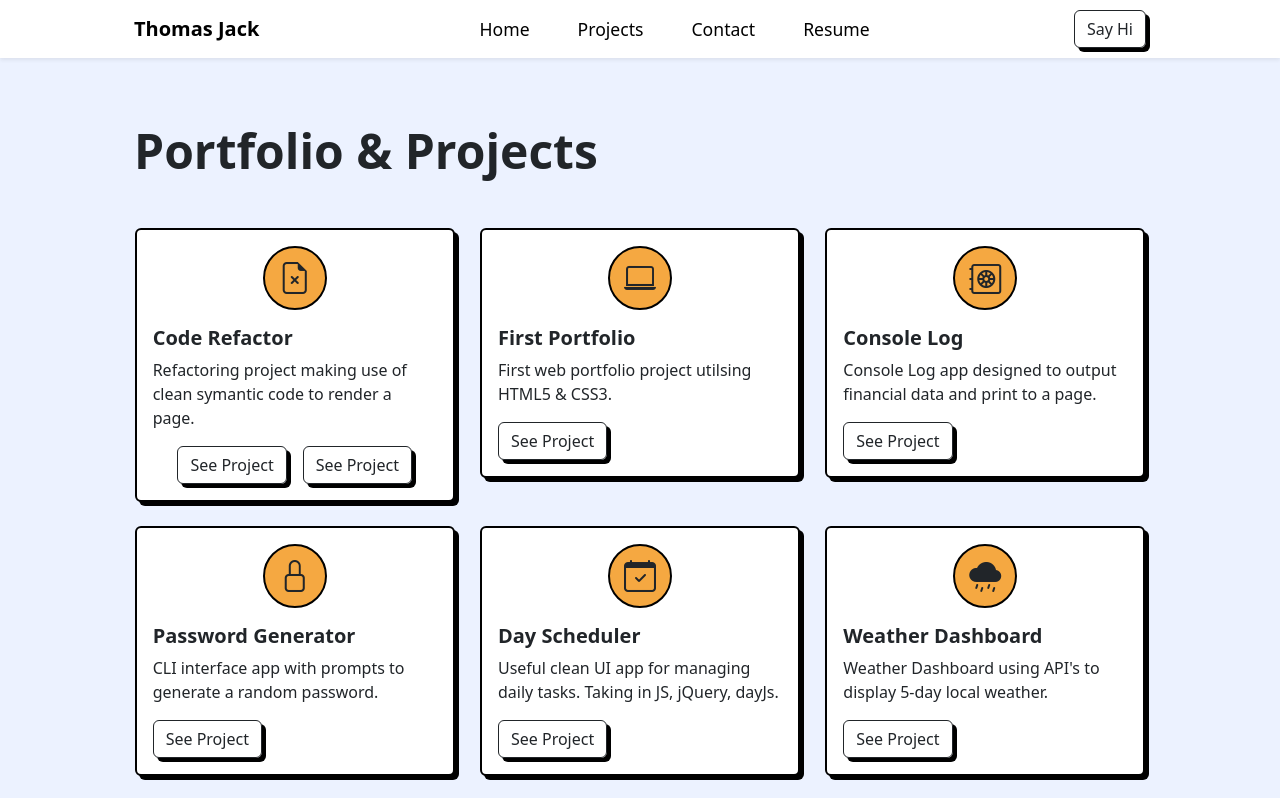
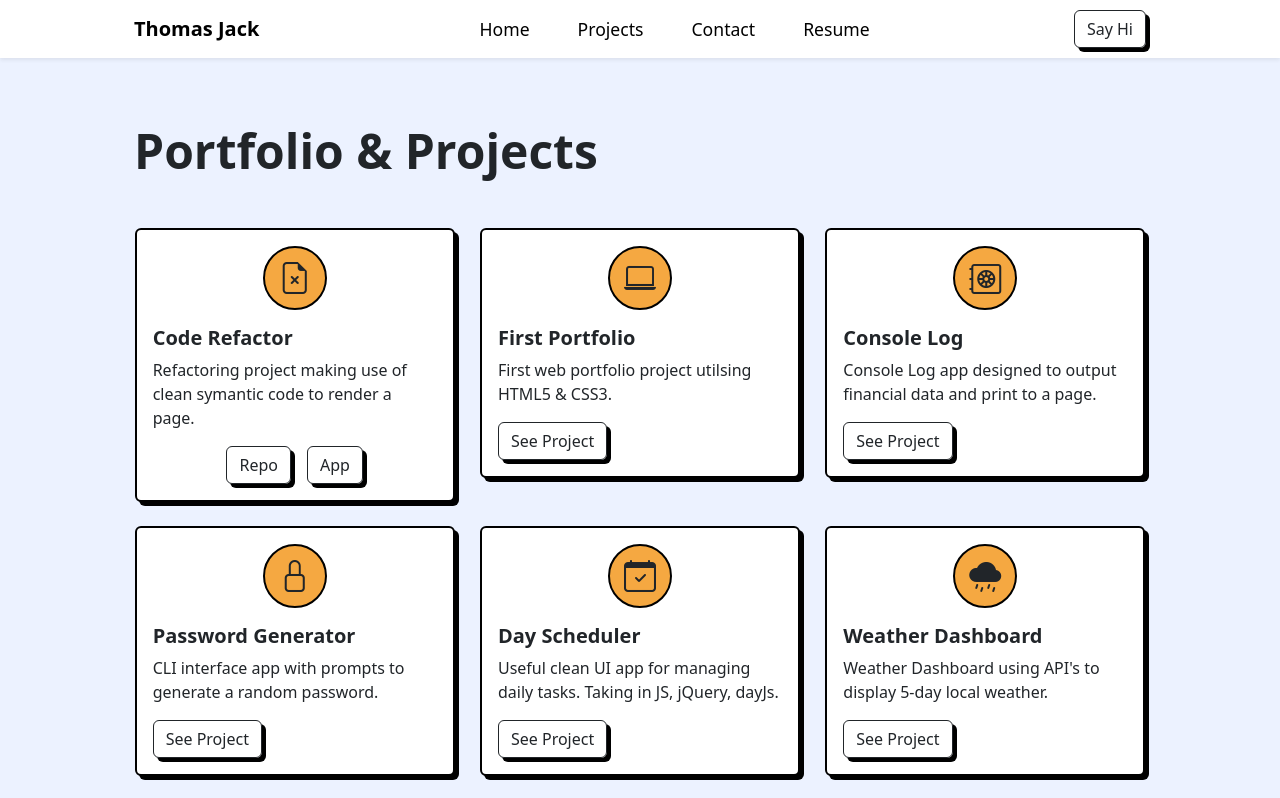
Before and after one commit to quikstart86/TJ-React-Portfolio, a React (Vite) app: page /project-gallery in a window 1280 px wide. Shown: the top 798 px of the page. Built offline with nearby package versions, Linux system fonts and the light colour scheme.

Commit message:
adding new links to portfolio

```diff
--- a/src/components/ProjectGallery.jsx
+++ b/src/components/ProjectGallery.jsx
@@ -23,14 +23,14 @@ const ProjectGallery = () => {
                   target="_blank"
                   className="btn btn-outline-dark"
                 >
-                  See Project
+                  Repo
                 </a>
                 <a
-                  href="https://github.com/quikstart86/horeison-code-refactor"
+                  href="https://quikstart86.github.io/horeison-code-refactor/"
                   target="_blank"
                   className="btn btn-outline-dark"
                 >
-                  See Project
+                  App
                 </a>
                 </div>
               </div>
```
